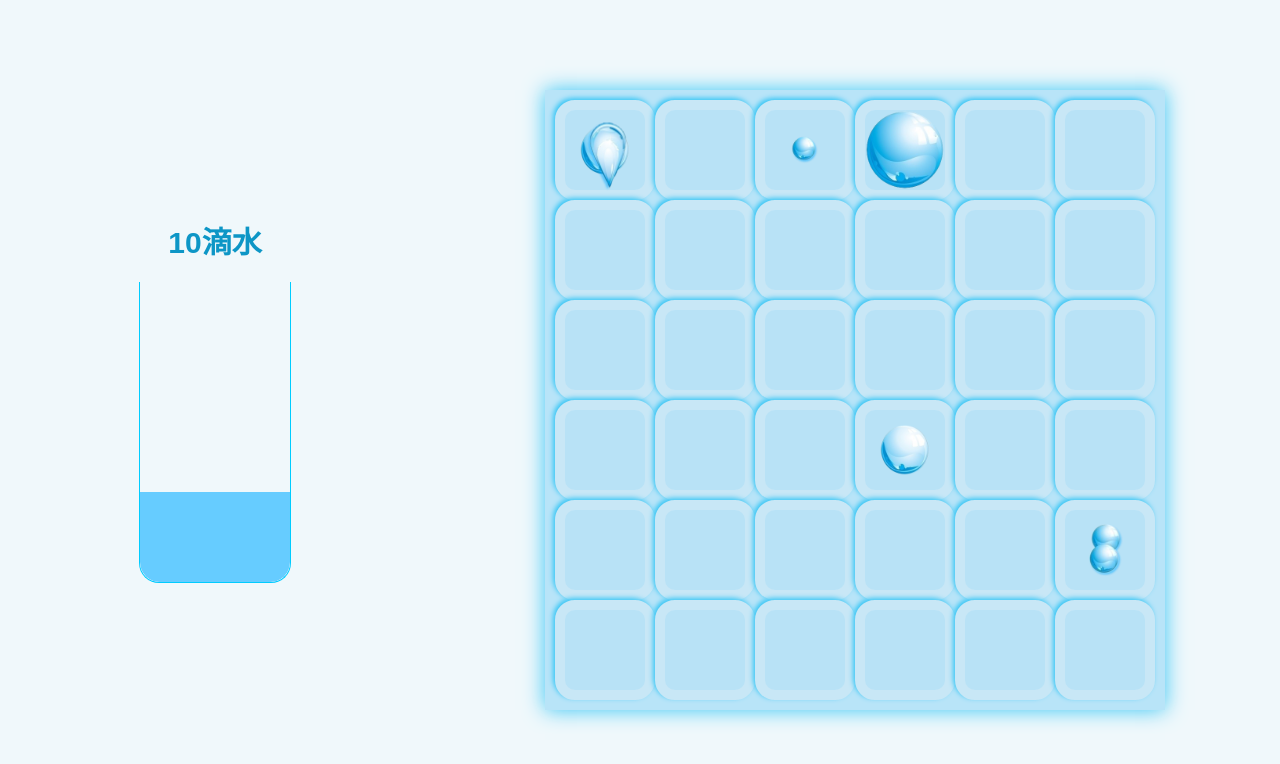
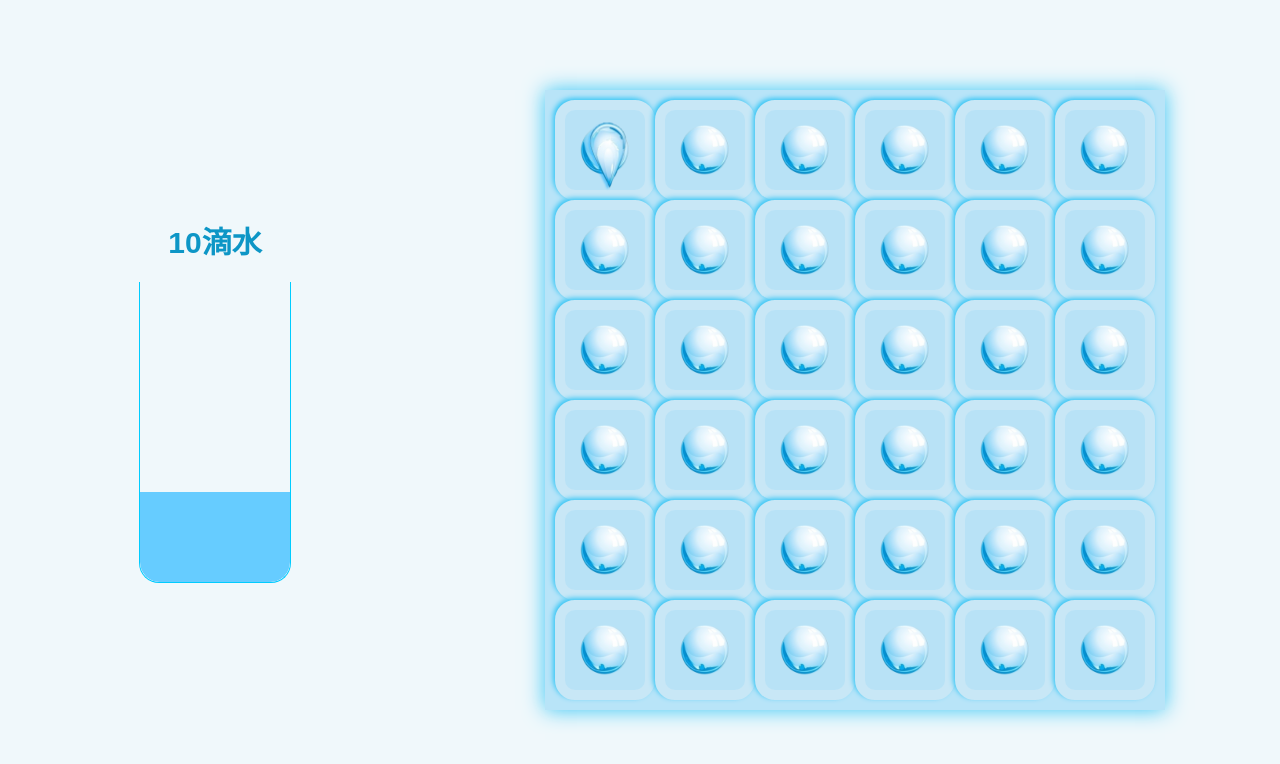
Before and after one commit to Samhanx/JS-WaterDrop-Game, a website with bundled scripts: page index.html in a window 1280 px wide. Built offline with nearby package versions, Linux system fonts and the light colour scheme.

Commit message:
feat: draw game water drops

```diff
--- a/assets/index.js
+++ b/assets/index.js
@@ -1,3 +1,4 @@
 import Game from './scripts/Game.js'
 
-console.log(Game)
+Game.wrapper = document.querySelector('#wrapper')
+Game.start()
--- a/assets/scripts/Game.js
+++ b/assets/scripts/Game.js
@@ -1,3 +1,17 @@
+import WaterDrop from './WaterDrop.js'
+
 export default {
-  name: 'Game'
+  name: 'Game',
+
+  life: 10,
+
+  wrapper: null,
+
+  start() {
+    if (!this.wrapper) throw new Error('No DOM Container for Game Board!')
+    for (let i = 0; i < 36; i++) {
+      const waterDrop = new WaterDrop()
+      waterDrop.draw(this.wrapper)
+    }
+  }
 }
--- /dev/null
+++ b/assets/scripts/WaterDrop.js
@@ -0,0 +1,19 @@
+export default class {
+  constructor() {
+    this.div = null
+    this.img = null
+  }
+
+  draw(wrapper) {
+    this.div = document.createElement('div')
+    this.img = new Image()
+    this.div.classList.add('water-drop-box')
+    this.img.classList.add('water-drop')
+    this.img.src = `/assets/images/3.png`
+    this.img.onload = () => {
+      this.div.appendChild(this.img)
+    }
+
+    wrapper.appendChild(this.div)
+  }
+}
--- a/index.html
+++ b/index.html
@@ -18,54 +18,6 @@
       </div>
     </div>
     <div id="wrapper" class="game-board">
-      <div class="water-drop-box">
-        <img class="water-drop" src="/assets/images/3.png" alt="drop">
-      </div>
-      <div class="water-drop-box">
-        <img class="water-drop" src="/assets/images/0.png" alt="drop">
-      </div>
-      <div class="water-drop-box">
-        <img class="water-drop" src="/assets/images/1.png" alt="drop">
-      </div>
-      <div class="water-drop-box">
-        <img class="water-drop" src="/assets/images/4.png" alt="drop">
-      </div>
-      <div class="water-drop-box"></div>
-      <div class="water-drop-box"></div>
-      <div class="water-drop-box"></div>
-      <div class="water-drop-box"></div>
-      <div class="water-drop-box"></div>
-      <div class="water-drop-box"></div>
-      <div class="water-drop-box"></div>
-      <div class="water-drop-box"></div>
-      <div class="water-drop-box"></div>
-      <div class="water-drop-box"></div>
-      <div class="water-drop-box"></div>
-      <div class="water-drop-box"></div>
-      <div class="water-drop-box"></div>
-      <div class="water-drop-box"></div>
-      <div class="water-drop-box"></div>
-      <div class="water-drop-box"></div>
-      <div class="water-drop-box"></div>
-      <div class="water-drop-box">
-        <img class="water-drop" src="/assets/images/3.png" alt="drop">
-      </div>
-      <div class="water-drop-box"></div>
-      <div class="water-drop-box"></div>
-      <div class="water-drop-box"></div>
-      <div class="water-drop-box"></div>
-      <div class="water-drop-box"></div>
-      <div class="water-drop-box"></div>
-      <div class="water-drop-box"></div>
-      <div class="water-drop-box">
-        <img class="water-drop" src="/assets/images/2.png" alt="drop">
-      </div>
-      <div class="water-drop-box"></div>
-      <div class="water-drop-box"></div>
-      <div class="water-drop-box"></div>
-      <div class="water-drop-box"></div>
-      <div class="water-drop-box"></div>
-      <div class="water-drop-box"></div>
       <div class="water-bullet top"></div>
     </div>
   </div>
```
